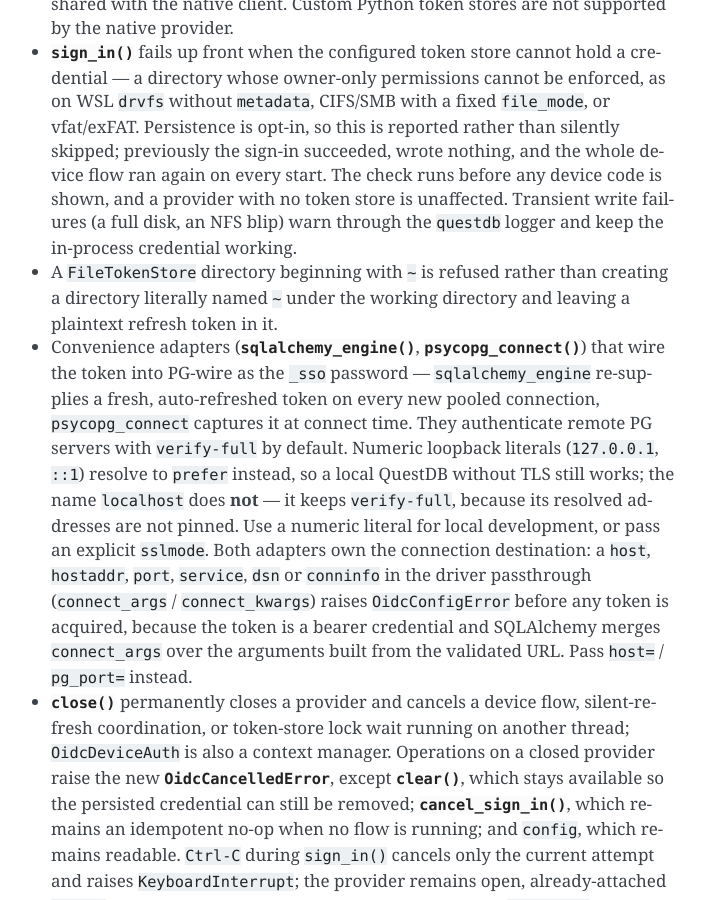
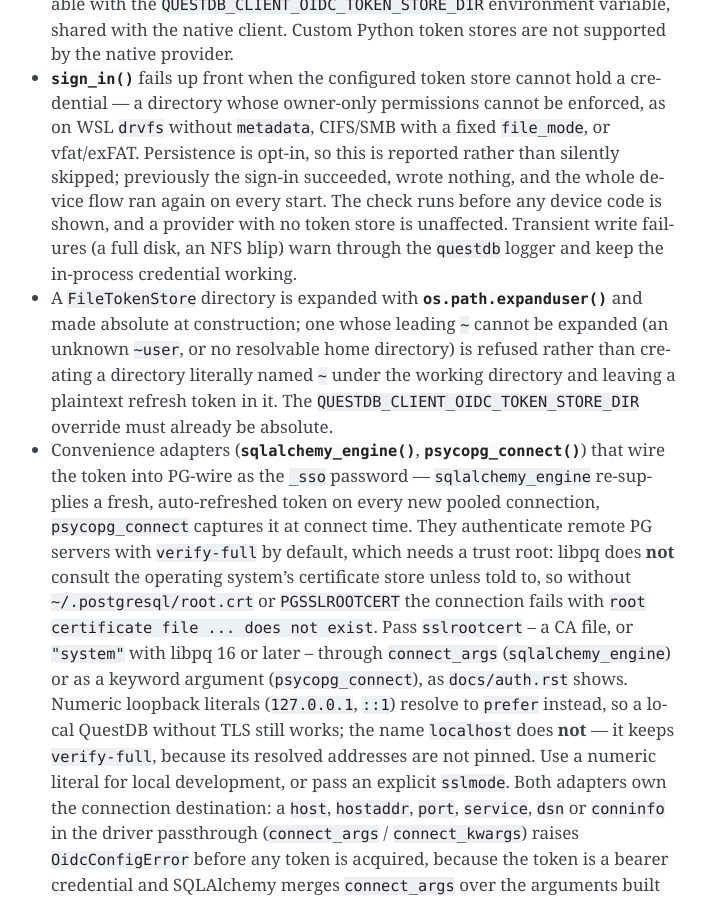
Before and after one commit to questdb/py-questdb-client, a Sphinx documentation site: the page built from docs/changelog.rst, in a window 1280 px wide and 900 px high, scrolled down 4728 px. Shown: the whole window, without its empty margins (399-1104 px from the left). Built offline with Sphinx 7.4.7, drawn with Linux system fonts in a browser that asks for light colours; some of the changed text lies outside the part shown.

Commit message:
fix(oidc): address level-3 tandem review findings
- dataframe() with oidc_auth no longer gives up after one 2s connect
  slice: RoleMismatch (a primary election) and pool exhaustion keep
  retrying until reconnect_max_duration, exactly as without a provider.
  Slicing moved into the connection open, so the frame is prepared once
  per attempt, and slices double to bound native backoff restarts.
- A signal handled inside a persistence diagnostic on the main thread
  is no longer lost: pending handlers run before the logging call, and an
  exception with no foreground call to re-raise it is handed back to the
  main thread through a pending call, so SystemExit and TimeoutError
  reach the flush caller and a custom SIGINT handler runs once (CPython;
  PyPy keeps the Ctrl-C re-arm fallback).
- A concurrent sign_in() reports InvalidApiCall, not the terminal
  AuthError, matching clear() under the same condition.
- Config strings over 1 MiB are rejected before parsing on every entry
  point, including Sender.from_conf/from_env, as documented.
- TestOidcNativeLeak now drives the questdb_error free path.
- Docs: verify-full needs a trust root (sslrootcert); correct the
  changelog/migration entries on commit(), the config cap and `~` paths.
- Bump c-questdb-client to the matching native fixes.

```diff
--- a/CHANGELOG.rst
+++ b/CHANGELOG.rst
@@ -116,11 +116,13 @@
 Config strings are capped at 1 MiB
 **********************************
 
-Every native config-string entry point now rejects an input longer than 1 MiB
-before parsing it, including :meth:`Sender.from_conf <questdb.Sender.from_conf>`,
-:func:`questdb.connect`, :meth:`QuestDB.from_conf <questdb.QuestDB.from_conf>`
-and the ``QDB_CLIENT_CONF`` environment path. A larger string was previously
-accepted. Real connection strings are many orders of magnitude smaller; remove
+Every config-string entry point now rejects an input longer than 1 MiB
+(measured in UTF-8 bytes) before parsing it, including
+:meth:`Sender.from_conf <questdb.Sender.from_conf>`,
+:meth:`Sender.from_env <questdb.Sender.from_env>` (and so ``QDB_CLIENT_CONF``),
+:func:`questdb.connect` and :meth:`QuestDB.from_conf <questdb.QuestDB.from_conf>`.
+It raises :class:`QuestDBError <questdb.QuestDBError>` with ``code`` set to
+``QuestDBErrorCode.InvalidApiCall``. A larger string was previously accepted. Real connection strings are many orders of magnitude smaller; remove
 accidentally duplicated or attacker-controlled content rather than trying to
 raise this safety bound.
 
@@ -213,15 +215,24 @@
   with no token store is unaffected. Transient write failures (a full disk, an
   NFS blip) warn through the ``questdb`` logger and keep the in-process
   credential working.
-* A ``FileTokenStore`` directory beginning with ``~`` is refused rather than
-  creating a directory literally named ``~`` under the working directory and
-  leaving a plaintext refresh token in it.
+* A ``FileTokenStore`` directory is expanded with :func:`os.path.expanduser`
+  and made absolute at construction; one whose leading ``~`` cannot be
+  expanded (an unknown ``~user``, or no resolvable home directory) is refused
+  rather than creating a directory literally named ``~`` under the working
+  directory and leaving a plaintext refresh token in it. The
+  ``QUESTDB_CLIENT_OIDC_TOKEN_STORE_DIR`` override must already be absolute.
 * Convenience adapters (:func:`~questdb.auth.sqlalchemy_engine`,
   :func:`~questdb.auth.psycopg_connect`) that wire the token into PG-wire as the
   ``_sso`` password — ``sqlalchemy_engine`` re-supplies a fresh, auto-refreshed
   token on every new pooled connection, ``psycopg_connect`` captures it at
   connect time. They authenticate remote PG servers with ``verify-full`` by
-  default. Numeric loopback literals (``127.0.0.1``, ``::1``) resolve to
+  default, which needs a trust root: libpq does **not** consult the operating
+  system's certificate store unless told to, so without
+  ``~/.postgresql/root.crt`` or ``PGSSLROOTCERT`` the connection fails with
+  ``root certificate file ... does not exist``. Pass ``sslrootcert`` -- a CA
+  file, or ``"system"`` with libpq 16 or later -- through ``connect_args``
+  (``sqlalchemy_engine``) or as a keyword argument (``psycopg_connect``), as
+  ``docs/auth.rst`` shows. Numeric loopback literals (``127.0.0.1``, ``::1``) resolve to
   ``prefer`` instead, so a local QuestDB without TLS still works; the name
   ``localhost`` does **not** — it keeps ``verify-full``, because its resolved
   addresses are not pinned. Use a numeric literal for local development, or
--- a/docs/auth.rst
+++ b/docs/auth.rst
@@ -244,8 +244,13 @@
     from questdb.auth import sqlalchemy_engine, psycopg_connect
 
     auth.sign_in()
-    engine = sqlalchemy_engine(auth, "https://questdb.example.com:9000")
-    conn = psycopg_connect(auth, "https://questdb.example.com:9000")
+    # verify-full needs a trust root; see below.
+    engine = sqlalchemy_engine(
+        auth, "https://questdb.example.com:9000",
+        connect_args={"sslrootcert": "/etc/ssl/questdb-ca.pem"})
+    conn = psycopg_connect(
+        auth, "https://questdb.example.com:9000",
+        sslrootcert="/etc/ssl/questdb-ca.pem")
 
 SQLAlchemy calls non-interactive ``token()`` for every new pooled connection,
 so it follows rotation and silent refresh. ``psycopg_connect`` captures one
@@ -256,11 +261,26 @@
 well as encrypting the connection. Numeric loopback IPs instead use ``prefer``,
 so local QuestDB is accepted with or without TLS. ``localhost`` retains
 ``verify-full`` because its resolved addresses are not pinned; use
-``127.0.0.1`` or ``::1`` for automatic local plaintext fallback::
+``127.0.0.1`` or ``::1`` for automatic local plaintext fallback.
+
+``verify-full`` needs a **trust root**, and libpq does not use the operating
+system's certificate store by default: with no ``sslrootcert``, no
+``PGSSLROOTCERT`` and no ``~/.postgresql/root.crt``, the connection fails with
+``root certificate file ... does not exist`` before any TLS handshake -- even
+for a server whose certificate a browser would trust. Supply one of:
+
+* ``sslrootcert="/path/to/ca.pem"`` -- the CA that signed the server
+  certificate (a private CA, or a public CA bundle);
+* ``sslrootcert="system"`` -- the system trust store; requires libpq 16 or
+  later (``psycopg.pq.version()`` reports it);
+* the ``PGSSLROOTCERT`` environment variable or ``~/.postgresql/root.crt``.
+
+Pass it through ``connect_args`` for ``sqlalchemy_engine``, or as a keyword
+argument to ``psycopg_connect``::
 
     engine = sqlalchemy_engine(
         auth, "https://questdb.example.com:9000",
-        connect_args={"sslrootcert": "/etc/ssl/questdb-ca.pem"})
+        connect_args={"sslrootcert": "system"})
 
 Pass ``sslmode=None`` to set nothing and manage TLS through the environment or
 a service file; an ``sslmode`` you supply yourself always wins.
--- a/docs/migration.rst
+++ b/docs/migration.rst
@@ -76,19 +76,17 @@
   buffering.
 
 * **Config strings are capped at 1 MiB.** This applies to
-  :meth:`Sender.from_conf <questdb.Sender.from_conf>`, :func:`questdb.connect`,
-  :meth:`QuestDB.from_conf <questdb.QuestDB.from_conf>` and
-  ``QDB_CLIENT_CONF``. Remove accidentally duplicated or attacker-controlled
+  :meth:`Sender.from_conf <questdb.Sender.from_conf>`,
+  :meth:`Sender.from_env <questdb.Sender.from_env>` (``QDB_CLIENT_CONF``),
+  :func:`questdb.connect` and :meth:`QuestDB.from_conf
+  <questdb.QuestDB.from_conf>`, which raise ``QuestDBError(InvalidApiCall)``
+  for a longer string. Remove accidentally duplicated or attacker-controlled
   content from any string above that bound.
 
-* **A failed** :meth:`SenderTransaction.commit
-  <questdb.SenderTransaction.commit>` **now clears the sender's local buffer.**
-  The transaction was already completed before the flush in 5.0, so a
-  subsequent ``rollback()`` continues to raise
-  ``QuestDBError(InvalidApiCall)``. The new local clear prevents a retry from
-  resending rows whose delivery may already be uncertain. ``commit()`` after
-  the owning sender was closed now also raises
-  ``QuestDBError(InvalidApiCall)`` instead of an internal ``TypeError``.
+* :meth:`SenderTransaction.commit <questdb.SenderTransaction.commit>` **after
+  the owning sender was closed now raises** ``QuestDBError(InvalidApiCall)``
+  instead of an internal ``TypeError``. A commit whose flush fails leaves the
+  sender's buffer empty and the transaction completed, exactly as in 5.0.
 
 * **An abandoned** :class:`~questdb.QueryResult` **now reports its**
   ``ResourceWarning``. The finalizer previously swallowed it; it is now routed
```
Also changed, not shown: other parts of CHANGELOG.rst (+2 -6 lines), 9 other files.
